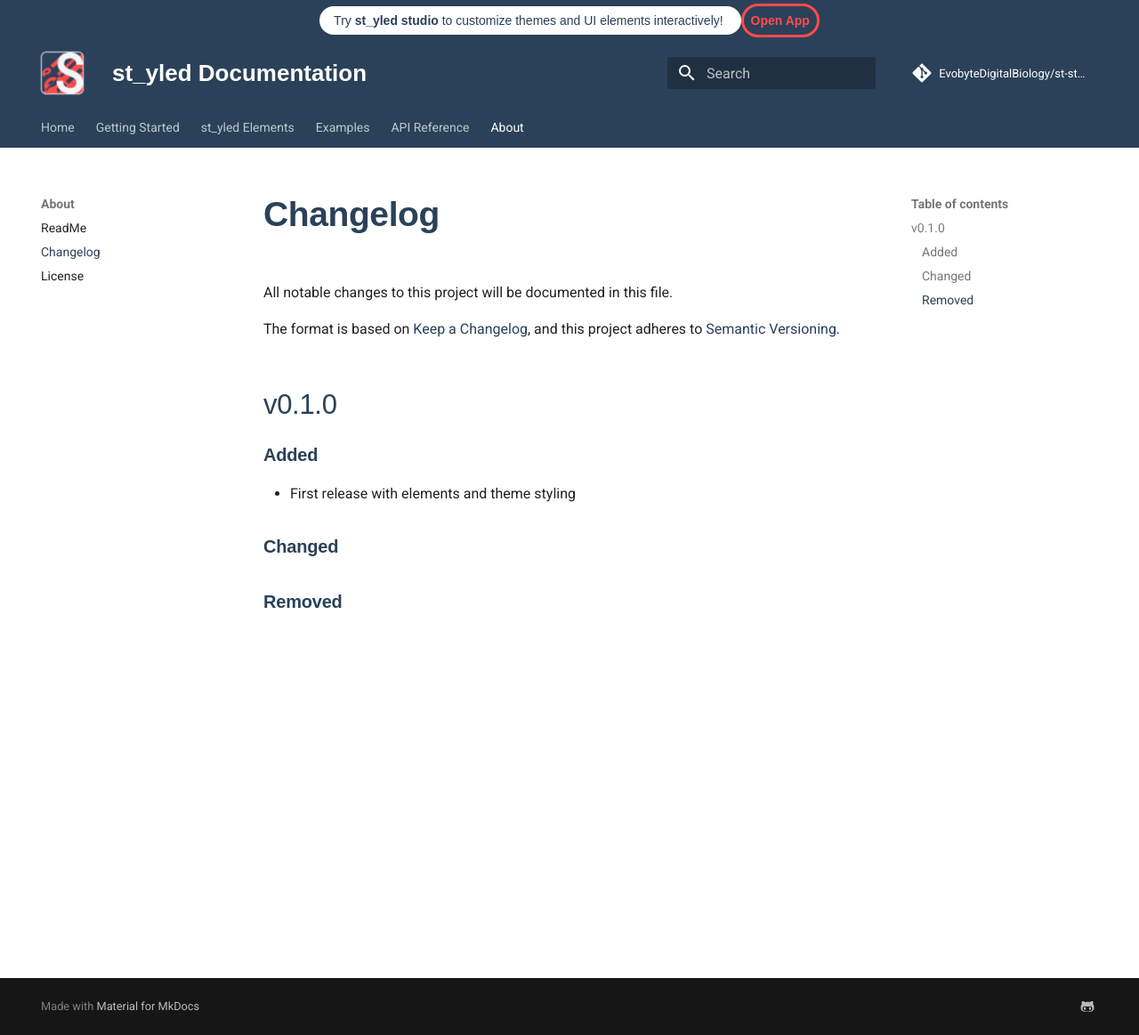
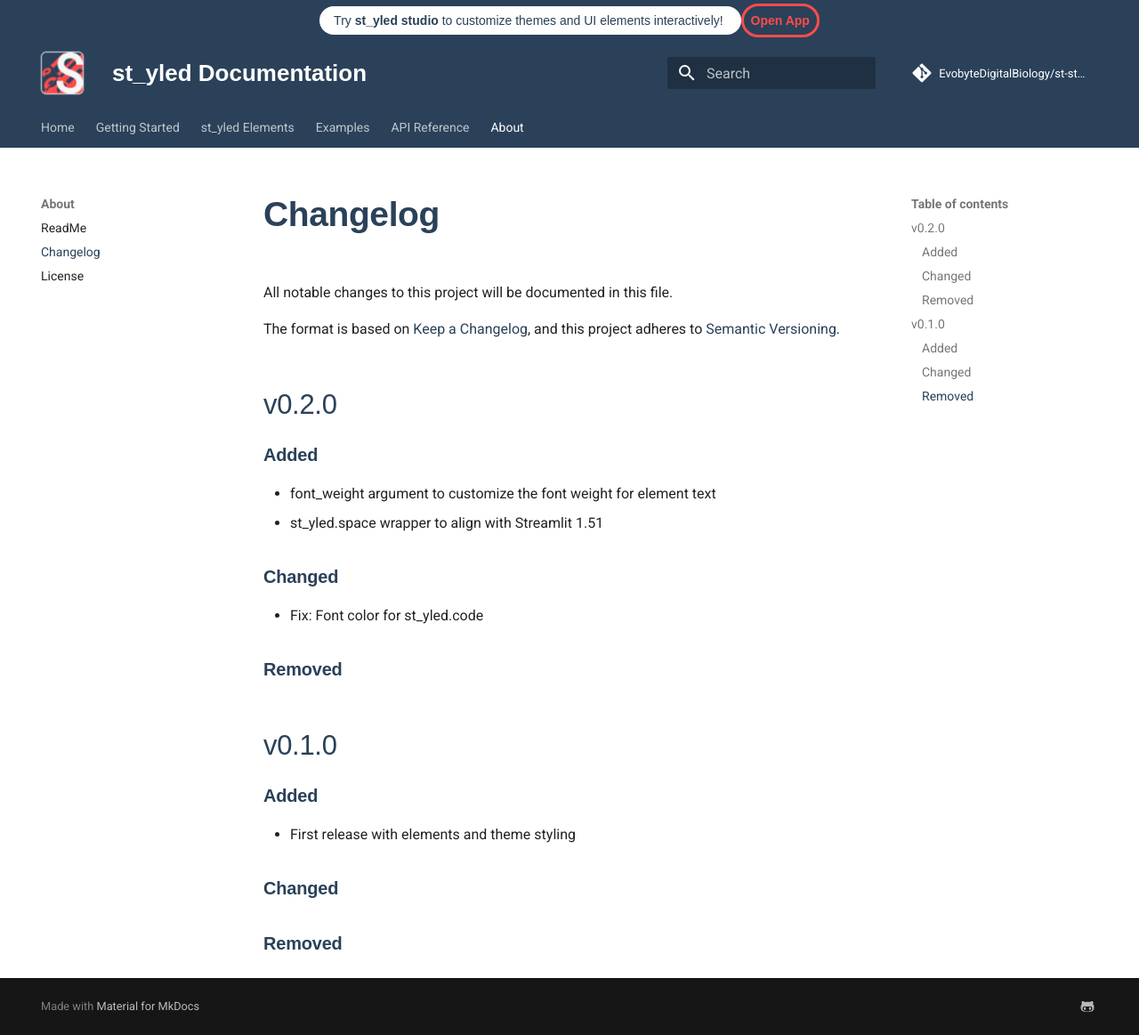
Before and after one commit to EvobyteDigitalBiology/st-styled, an MkDocs documentation site: the page built from docs/changelog.md, in a window 1280 px wide and 1163 px high. Shown: the whole window at 89% size. Built offline with MkDocs 1.6.1 and Material for MkDocs 9.7.7, drawn with Linux system fonts in a browser that asks for light colours; comment, search, counter and statistics services are not loaded.

```diff
--- a/docs/changelog.md
+++ b/docs/changelog.md
@@ -4,6 +4,21 @@ All notable changes to this project will be documented in this file.
 
 The format is based on [Keep a Changelog](https://keepachangelog.com/en/1.1.0/),
 and this project adheres to [Semantic Versioning](https://semver.org/spec/v2.0.0.html).
+
+
+## v0.2.0
+
+### Added
+
+- font_weight argument to customize the font weight for element text
+- st_yled.space wrapper to align with Streamlit 1.51
+
+### Changed
+
+- Fix: Font color for st_yled.code
+
+### Removed
+
 
 ## v0.1.0
 
```
Also changed, not shown: docs/readme.md (+3 -3 lines).
